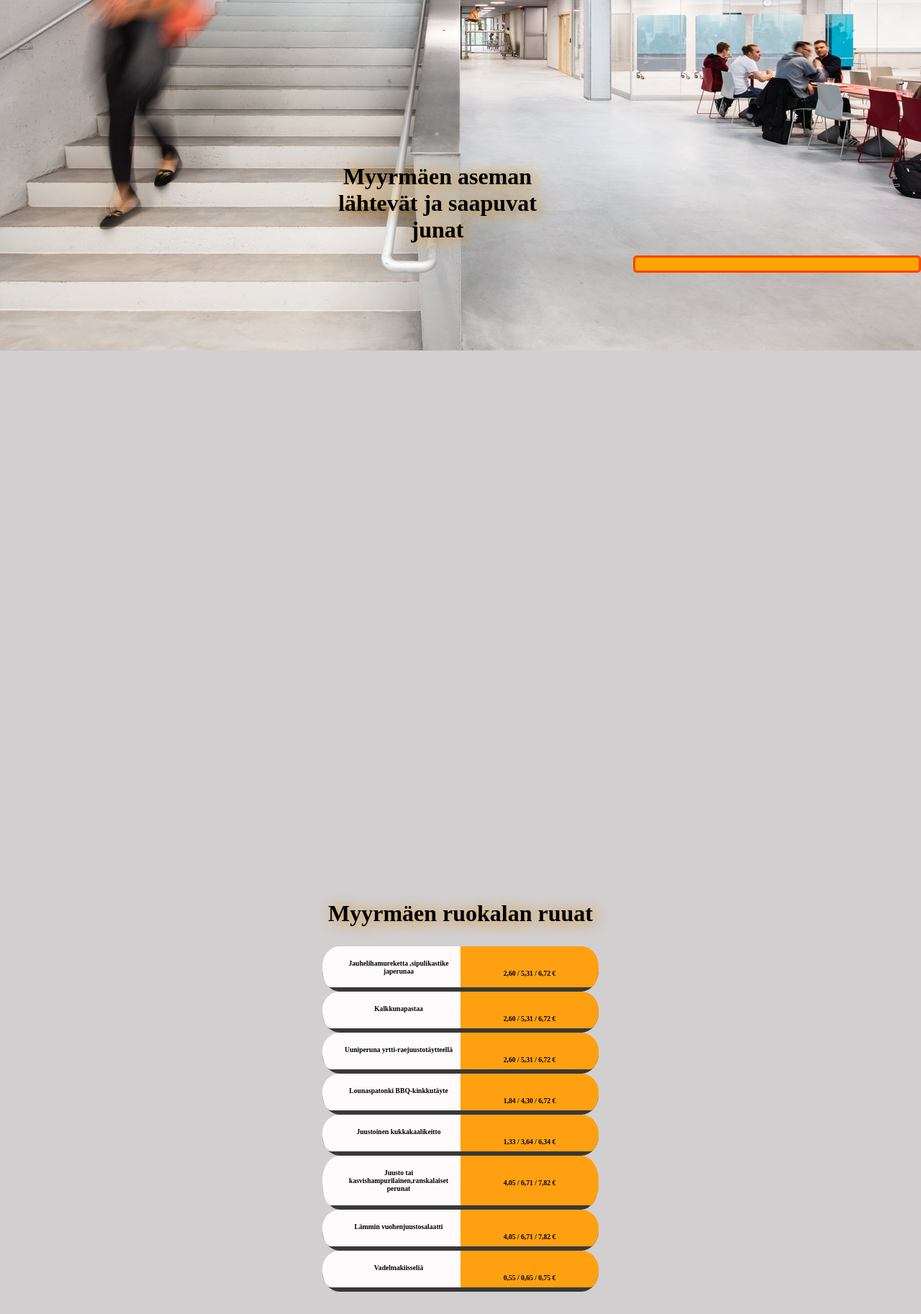
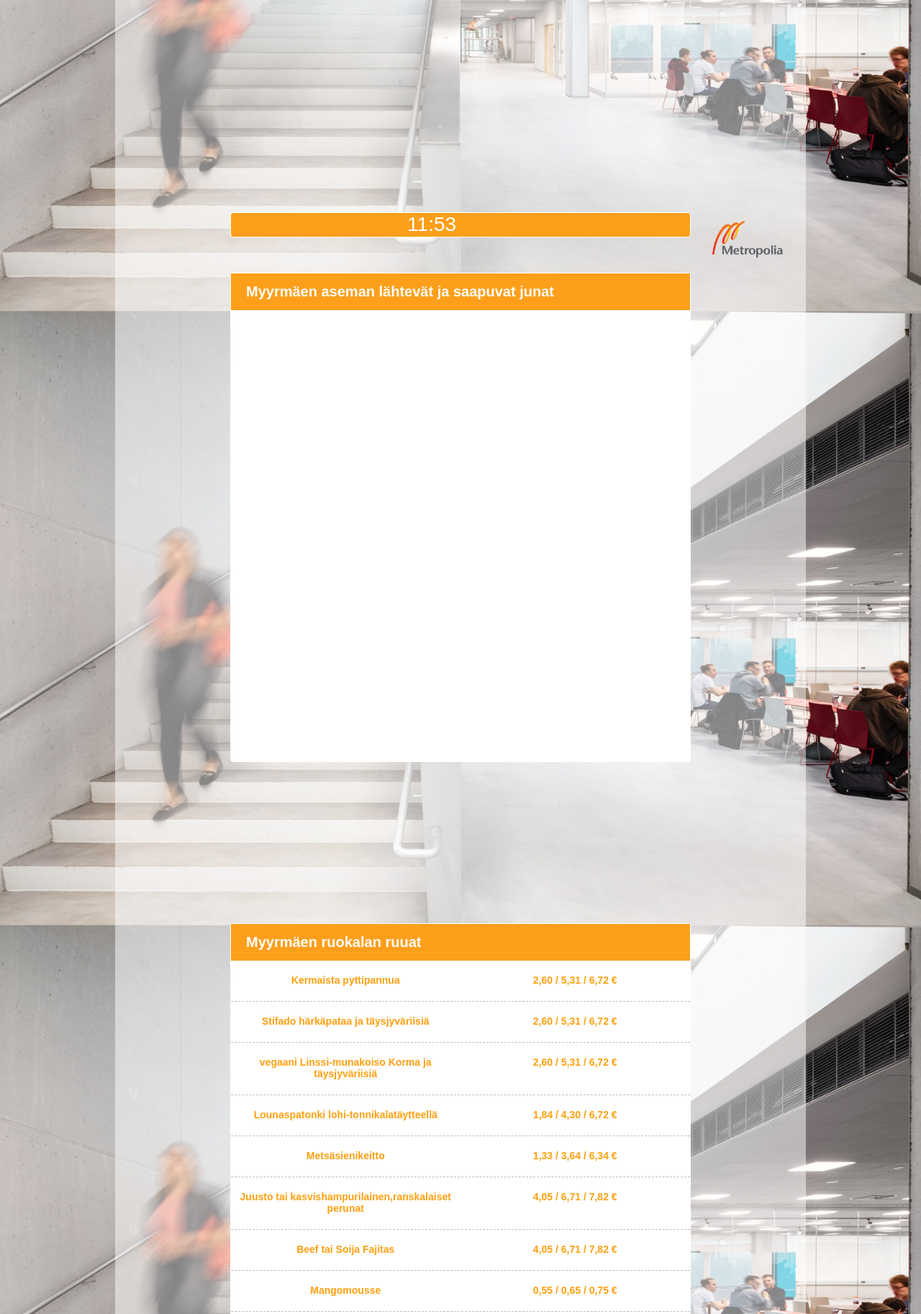
Before and after one commit to muhro/3api, a plain HTML site: page testi/index.html in a window 1280 px wide. Shown: the part 421-2247 px from the top of the page at 72% size. Drawn offline with Linux system fonts and the light colour scheme; no server answers.

Commit message:
Add files via upload

```diff
--- a/testi/index.html
+++ b/testi/index.html
@@ -7,22 +7,28 @@
     <link rel="stylesheet" type="text/css" href="main.css">
 </head>
 <body>
-<div class="eka" id="eka" style="height: 28rem;">
-    <script type="text/javascript" src="https://feed.mikle.com/js/fw-loader.js" data-fw-param="104407/"></script>
-
+<div class="backgroundOpacity">
+    <img src="MP-logo.png" class="img">
+    <div class="parentHeight">
+        <div class="eka" id="eka">
+            <script type="text/javascript" src="https://feed.mikle.com/js/fw-loader.js"
+                    data-fw-param="104407/"></script>
         </div>
-<div style="height: 28vh;"></div>
+    </div>
+    <div class="parentHeight">
         <div class="toka" id="toka">
             <div class="taulukko">
                 <h1 class="otsikko"> Myyrmäen aseman lähtevät ja saapuvat junat </h1>
 
-        <div class="departt"></div>
-        <div class="appp">
+                <div id="depart"></div>
+                <div id="app">
                 </div>
             </div>
 
         </div>
-<div style="height: 28vh;"></div>
+    </div>
+    <div style="height: 13vh;"></div>
+    <div class="parentHeight">
         <div class="kolmas" id="kolmas">
             <div class="taulukko">
 
@@ -31,26 +37,30 @@
                 <div class="" id="moi">
                 </div>
             </div>
+        </div>
+    </div>
 
-   </div>
+
 <div style="text-align: center" class="grandPar">
     <div id="parentDiv" class="parent">
+        <div id="weatherClock" class="weatherClock">
+        </div>
         <div id="weatherDiv" class="weatherDiv">
         </div>
         <div id="weatherIcon" class="weatherIcon">
         </div>
     </div>
-
+</div>
+</div>
 </div>
 </body>
 <script src="main.js"></script>
 <script>
-  fetch('ruoka.json')
-  .then(response => response.json())
-  .then(safka => {
-    console.log(safka, safka.length)
+  fetch('ruoka.json').then(response => response.json()).then(safka => {
+    console.log(safka, safka.length);
 
-
+    let koko = safka.slice(0, -2);
+    console.log(koko);
 
     let moi = document.getElementById('moi');
     for (let i = 0; i < safka.length; i++) {
@@ -59,100 +69,104 @@
 
       moi.innerHTML += (' <div class="row">\n' +
           '\n' +
-          '        <div class="column" + style="background-color:#fffbfd; border-radius: 20% 0% 0% 10% / 80%;">\n' +
-          '         <h2 class="text">'+ruokan+'</h2>\n' +
+          '        <div class="column left">\n' +
+          '         <h1 style="color: #fea010">' + ruokan + '</h2>\n' +
           '        </div>\n' +
           '\n' +
-          '        <div class="columnh" + style="background-color:#fea010; border-radius: 0% 20% 10% 0% / 80%;"">\n' +
-          '         <h2 class="hinta">'+ruokah+'  € </h2>\n' +
+          '        <div class="columnh">\n' +
+          '         <h1 style="color: #fea010">' + ruokah + '  € </h2>\n' +
           '        </div>\n' +
-          '      </div>');}
+          '      </div>');
+    }
   });
 
+  etsiminen();
 
-  etsiminen();
   //hakee apista saapuvat ja lähtevät juant 15 aikavälillä, käyttää inputtia hyödyksi
-  function etsiminen(){
-    fetch(`https://rata.digitraffic.fi/api/v1/live-trains/station/Myr?minutes_before_departure=15&minutes_after_departure=15&minutes_before_arrival=15&minutes_after_arrival=15`)
-    .then(vastaus => vastaus.json())
-    .then(trains => {
+  function etsiminen() {
+    fetch(
+        `https://rata.digitraffic.fi/api/v1/live-trains/station/Myr?minutes_before_departure=20&minutes_after_departure=20&minutes_before_arrival=20&minutes_after_arrival=25`).
+        then(vastaus => vastaus.json()).
+        then(trains => {
           console.log(trains);
-      const number =  document.querySelector('.appp');
-      const depart =  document.querySelector('.departt');
+          const number = document.querySelector('#app');
+          const depart = document.querySelector('#depart');
 
           // luo kategoriat taulun pääle
-      for(let p = 0; p < 1; p++){
+          for (let p = 0; p < 1; p++) {
             depart.innerHTML += (' <div ' +
                 '\n' +
-            '        <div class="columno depart" + style="background-color:#fea010;">\n' +
-            '          <h2>JUNA</h2>\n' +
+                '        <div class="columno depart" + style="background-color:white;">\n' +
+                '          <h1 style="color: #fea010;">JUNA</h1>\n' +
                 '         </div>\n' +
                 '\n' +
-            '        <div class="columno depart" + style="background-color:#fffbfd;">\n' +
-            '          <h2>MÄÄRÄNPÄÄ</h2>\n' +
+                '        <div class="columno depart middleU" + style="background-color:white;">\n' +
+                '          <h1 style="color: #fea010;">MÄÄRÄNPÄÄ</h1>\n' +
                 '        </div>\n' +
                 '\n' +
-            '        <div class="columno depart" + style="background-color:#fea010;">\n' +
-            '          <h2>SAAPUMISAIKA</h2>\n' +
+                '        <div class="columno depart" + style="background-color:white;">\n' +
+                '          <h1 style="color: #fea010;">SAAPUMISAIKA</h1>\n' +
                 '        </div>\n' +
-            '      </div>');}
-
+                '      </div>');
+          }
 
           let myr = 1;
           for (let i = 0; i < trains.length; i++) {
-        for (let j = 0; j < trains[i].timeTableRows.length; j++){
+            for (let j = 0; j < trains[i].timeTableRows.length; j++) {
 
-          if (myr === 0){
+              if (myr === 0) {
                 myr += 1;
-            if (trains[i].timeTableRows[j].stationShortCode.includes('MYR')){
+                if (trains[i].timeTableRows[j].stationShortCode.includes('MYR')) {
 
                   let trainCategory = trains[i].trainCategory; // commuter vai Longdistance
                   let commuterLineID = trains[i].commuterLineID; // commuter junan tunniste
                   let timeTableRows = trains[i].timeTableRows[j].type; // tuleva / menevä
                   let stationShortCode = trains[i].timeTableRows.slice(-1)[0].stationShortCode; // Päätepysäkki
                   let trainNumber = trains[i].trainNumber; // junan numero
-              let scheduledTime = trains[i].timeTableRows[j].scheduledTime.slice(13,16); // saapumisaika
-              let tunnit = trains[i].timeTableRows[j].scheduledTime.slice(11,13);
+                  let scheduledTime = trains[i].timeTableRows[j].scheduledTime.slice(13, 16); // saapumisaika
+                  let tunnit = trains[i].timeTableRows[j].scheduledTime.slice(11, 13);
                   let cancel = trains[i].timeTableRows[i].cancelled;
 
                   let tunnit2 = +tunnit + 2;
 
-              if(cancel === true) {
+                  if (cancel === true) {
                     scheduledTime = '<p class="cancelled">CANCELLED</p>';
                   }
 
-              if(trainCategory  === 'Long-distance'){
+                  if (trainCategory === 'Long-distance') {
                     trainCategory = 'IC ' + trainNumber;
                   }
 
-              if(commuterLineID === 'P'){
-                timeTableRows = 'AVIAPOLIS'
-              }else{
-                timeTableRows = 'HELSINKI'
+                  if (commuterLineID === 'P') {
+                    timeTableRows = 'Aviapolis';
+                  } else {
+                    timeTableRows = 'Helsinki';
                   }
-
-
 
                   // tulostaa aina yhden rivin missä on infot: Junan tyyppi , saapuva vai lähtevä, päätepysäkki
                   number.innerHTML += (' <div class="rowy" style="">\n' +
                       '\n' +
-                  '        <div class="column depart"  + style="background-color:#fea010;">\n' +
-                  '          <h2>' + trainCategory +' '+ commuterLineID + '</h2>\n' +
+                      '        <div class="column1 depart">\n' +
+                      '          <h1 style="color: #fea010">' + commuterLineID + '-' + 'juna' + '</h1>\n' +
                       '         </div>\n' +
                       '\n' +
-                  '        <div class="column depart" + style="background-color:#fffbfd;">\n' +
-                  '          <h2>' + timeTableRows + '</h2>\n' +
+                      '        <div class="column1 depart middle">\n' +
+                      '          <h1 style="color: #fea010">' + timeTableRows + '</h1>\n' +
                       '         </div>\n' +
                       '\n' +
-                  '       <div class="column depart" + style="background-color:#fea010;">\n' +
-                  '          <h2>' + tunnit2 + scheduledTime + '</h2>\n' +
+                      '       <div class="column1 depart" >\n' +
+                      '          <h1 style="color: #fea010">' + tunnit2 + scheduledTime + '</h1>\n' +
                       '         </div>\n' +
                       '      </div>');
 
-            }}else{
+                }
+              } else {
                 myr = 0;
-          }}}
-    }); }
+              }
+            }
+          }
+        });
+  }
 
   let baseUrl = 'https://api.openweathermap.org/data/2.5/weather?id=830153&lang=fi&units=metric&appid=1a48679cb687d62f2b9eb655c4d03b1c';
   let baseIcon = 'http://openweathermap.org/img/w/';
@@ -191,5 +205,28 @@
         temp + '°C';
   });
 
+  function showTime(){
+    let date = new Date();
+    let h = date.getHours(); // 0 - 23
+    let m = date.getMinutes(); // 0 - 59
+
+    if(h == 0){
+      h = 12;
+    }
+
+
+    h = (h < 10) ? "0" + h : h;
+    m = (m < 10) ? "0" + m : m;
+
+    let time = h + ":" + m;
+    document.getElementById("weatherClock").innerText = time;
+    document.getElementById("weatherClock").textContent = time;
+
+    setTimeout(showTime, 1000);
+
+  }
+
+  showTime();
+
 </script>
 </html>
--- a/testi/main.css
+++ b/testi/main.css
@@ -1,64 +1,99 @@
 ::-webkit-scrollbar {
     display: none;
 }
-body{
+
+body {
+    margin: 0;
     height: 100vh;
+    background-size: cover;
     background-color: #d2cfd0;
     background-image: url("myyr.jpg");
     background-repeat: no-repeat;
     background-attachment: fixed;
     background-position: center;
 }
-.otsikko{
-    text-align: center;
-    font-size: 2rem;
-    margin-top: 0;
-    color: #000000;
-    text-shadow: 4px 2px 20px #d7870e;
+
+
+.img {
+    position: fixed;
+    width: 8vw;
+    height: auto;
+    right: 15vw;
+    bottom: 2.5vh;
 }
 
-.eka{
+.otsikko {
+    text-align: left;
+    background-color: #fd9f1a;
+    font-size: 20px;
+    margin: 0;
+    padding-top: 1rem;
+    padding-bottom: 1rem;
+    padding-left: 1.5rem;
+    color: white;
+}
+
+.parentHeight {
     height: 100vh;
-    max-height: 26rem;
 }
-iframe{
-    max-height: 33rem;
-    max-width: 34rem;
+
+iframe {
+    border-radius: 4px;
+    max-height: 88vh;
+    max-width: 50vw;
 }
-.loop{
-   height: 100%;
-  width: 100%;
+
+.backgroundOpacity {
+    margin: auto;
+    max-width: 75vw;
+    max-height: 400vh;
+    background-color: rgba(255, 255, 255, 0.5);
+}
+
+.loop {
+    height: 100%;
+    width: 100%;
     margin: auto;
     z-index: -3;
 }
-.toka{
-    height: 100vh;
+
+.toka {
+    margin: auto;
+    max-width: 50vw;
+    min-height: 85vh;
+    border-radius: 4px;
+    border-style: solid;
+    border-color: white;
+    border-width: 1px;
+    background-color: white;
 }
-.height{
-    height: 6rem;
+
+.kolmas {
+    margin: auto;
+    max-width: 50vw;
+    min-height: 85vh;
+    border-radius: 4px;
+    border-style: solid;
+    border-color: white;
+    border-width: 1px;
+    background-color: white;
 }
-.kolmas{
-    height: 100vh;
-}
-.kuva{
-    height:100%;
+
+.kuva {
+    height: 100%;
     width: 100%;
     margin: auto;
 }
 
-
 h1 {
     text-align: center;
-    width: 20rem;
     color: #000000;
-    text-shadow: 4px 2px 20px #d7870e;
 }
 
 p {
     color: #000000;
     text-align: center;
 }
-
 
 li {
     color: #fea101;
@@ -68,70 +103,64 @@ li {
     padding-right: 50px;
 }
 
-
-.appp{
+.appp {
     max-width: 60%;
     border-radius: 9px;
 
 }
+
 .rowy {
     display: flex;
     min-width: 65%;
     table-layout: fixed;
     border-spacing: 10px;
+    border-bottom: 1px dashed rgba(190, 190, 190, 1);
+    border-left: 1px dashed rgba(190, 190, 190, 1);
+    border-right: 1px dashed rgba(190, 190, 190, 1);
 }
+
 .row {
     display: flex;
     min-width: 65%;
     table-layout: fixed;
     border-spacing: 10px;
-    border-bottom: 6px solid rgba(0, 0, 0, 0.73);
-    border-radius: 10% 30% 10% 10%/ 80%;
+    border-bottom: 1px dashed rgba(190, 190, 190, 1);
 }
-.Row{
+
+.Row {
     padding-left: 7rem;
 }
-.column{
-    max-width: 70%;
-    min-width: 45%;
-    padding-right: 5rem;
 
+.columnh {
+    float: left;
+    padding: 10px;
+    width: 25vw;
 }
-.columnh{
-    min-width: 50%;
-    text-align: center;
-}
-.text {
-    padding-left: 20px;
-}
-
 
 h2 {
     font-size: 0.6rem;
     color: #000000;
 
 }
-.depart{
-    text-align: center;
-    border-radius: 9px;
-    border-bottom: 6px solid rgba(0, 0, 0, 0.73);
-}
 
-.site{
+.site {
     top: 15rem;
     position: absolute;
     text-align: center;
     width: 100vw;
 }
-.taulukko{
-    max-width: 24rem;
+
+.taulukko {
+    max-height: 0rem;
+    background-color: #fd9f1a;
     margin: auto;
 
 }
 
-a{
+a {
     color: black;
 }
+
 a:link {
     text-decoration: none;
 }
@@ -147,46 +176,71 @@ a:hover {
 a:active {
     text-decoration: underline;
 }
+
 * {
     box-sizing: border-box;
     text-align: center;
-    font-family: "Yu Gothic Medium";
-    font-size: 1rem;
+    font-family: Arial, Helvetica, sans-serif;
+    font-size: 14px;
+    padding-bottom: 0.6px;
 }
-.cancelled{
+
+.cancelled {
     color: red;
     font-size: 0.9rem;
 }
 
-
 .column {
     float: left;
     padding: 10px;
-    width: 13rem;
+    width: 33.3%;
+}
+.column1 {
+    float: left;
+    width: 33.3%;
+}
 
-}
 .columno {
     float: left;
     padding: 10px;
-    width: 27%;
-    border-bottom: 6px solid rgba(0, 0, 0, 0.73);
+    width: 33.3%;
+    border-bottom: 2px solid #505659;
 }
-.hinta{
+
+.middle {
+    border-left: 1px dashed rgba(190, 190, 190, 1);
+    border-right: 1px dashed rgba(190, 190, 190, 1);
+}
+.middleU {
+    border-left: 1px solid rgba(190, 190, 190, 1);
+    border-right: 1px solid rgba(190, 190, 190, 1);
+}
+
+.left {
+    width: 50%;
+  //  border-right: 1px dashed rgba(190, 190, 190, 1);
+}
+
+.hinta {
     padding-top: 1.5rem;
 }
+
 .grandPar {
-    font-family: 'Basic', sans-serif;
-    width: 25rem;
+    font-family: Arial, Helvetica, sans-serif;
     position: fixed;
-    right: 0;
-    bottom: 0;
+    margin: auto;
+    width: 50vw;
+    min-height: 8vh;
+    bottom: 2.5vh;
+    left: 25vw;
 }
 
 .parent {
-    border-radius: 5px;
+    border-radius: 4px;
+    border-width: 1px;
     border-style: solid;
-    border-color: orangered;
-    background-color: orange;
+    border-color: white;
+    background-color: #fd9f1a;
     color: white;
 }
 
@@ -202,3 +256,23 @@ a:active {
     padding: 4px;
     vertical-align: middle;
 }
+.weatherClock{
+    display: inline-block;
+    text-align: left;
+    vertical-align: middle;
+    font-size: 2rem;
+    padding-right: 30px;
+}
+
+.weatherDiv {
+    display: inline-block;
+    text-align: left;
+    padding: 4px;
+    vertical-align: middle;
+}
+
+.weatherIcon {
+    display: inline-block;
+    padding-left: 30px;
+    vertical-align: middle;
+}
--- a/testi/ruoka.json
+++ b/testi/ruoka.json
@@ -1 +1 @@
-[{"name":"Jauhelihamureketta ,sipulikastike japerunaa","price":"2,60 / 5,31 / 6,72"},{"name":"Kalkkunapastaa","price":"2,60 / 5,31 / 6,72"},{"name":"Uuniperuna yrtti-raejuustotäytteellä","price":"2,60 / 5,31 / 6,72"},{"name":"Lounaspatonki BBQ-kinkkutäyte","price":"1,84 / 4,30 / 6,72"},{"name":"Juustoinen kukkakaalikeitto","price":"1,33 / 3,64 / 6,34"},{"name":"Juusto tai kasvishampurilainen,ranskalaiset perunat","price":"4,05 / 6,71 / 7,82"},{"name":"Lämmin vuohenjuustosalaatti","price":"4,05 / 6,71 / 7,82"},{"name":"Vadelmakiisseliä","price":"0,55 / 0,65 / 0,75"}]
+[{"name":"Kermaista pyttipannua","price":"2,60 / 5,31 / 6,72"},{"name":"Stifado härkäpataa ja täysjyväriisiä","price":"2,60 / 5,31 / 6,72"},{"name":"vegaani Linssi-munakoiso Korma ja täysjyväriisiä","price":"2,60 / 5,31 / 6,72"},{"name":"Lounaspatonki lohi-tonnikalatäytteellä","price":"1,84 / 4,30 / 6,72"},{"name":"Metsäsienikeitto","price":"1,33 / 3,64 / 6,34"},{"name":"Juusto tai kasvishampurilainen,ranskalaiset perunat","price":"4,05 / 6,71 / 7,82"},{"name":"Beef tai Soija Fajitas","price":"4,05 / 6,71 / 7,82"},{"name":"Mangomousse","price":"0,55 / 0,65 / 0,75"}]
```
Also changed, not shown: testi/main.js (+4 -4 lines), testi/MP-logo.png (added). Lines whose indentation alone changed are shown as unchanged.
